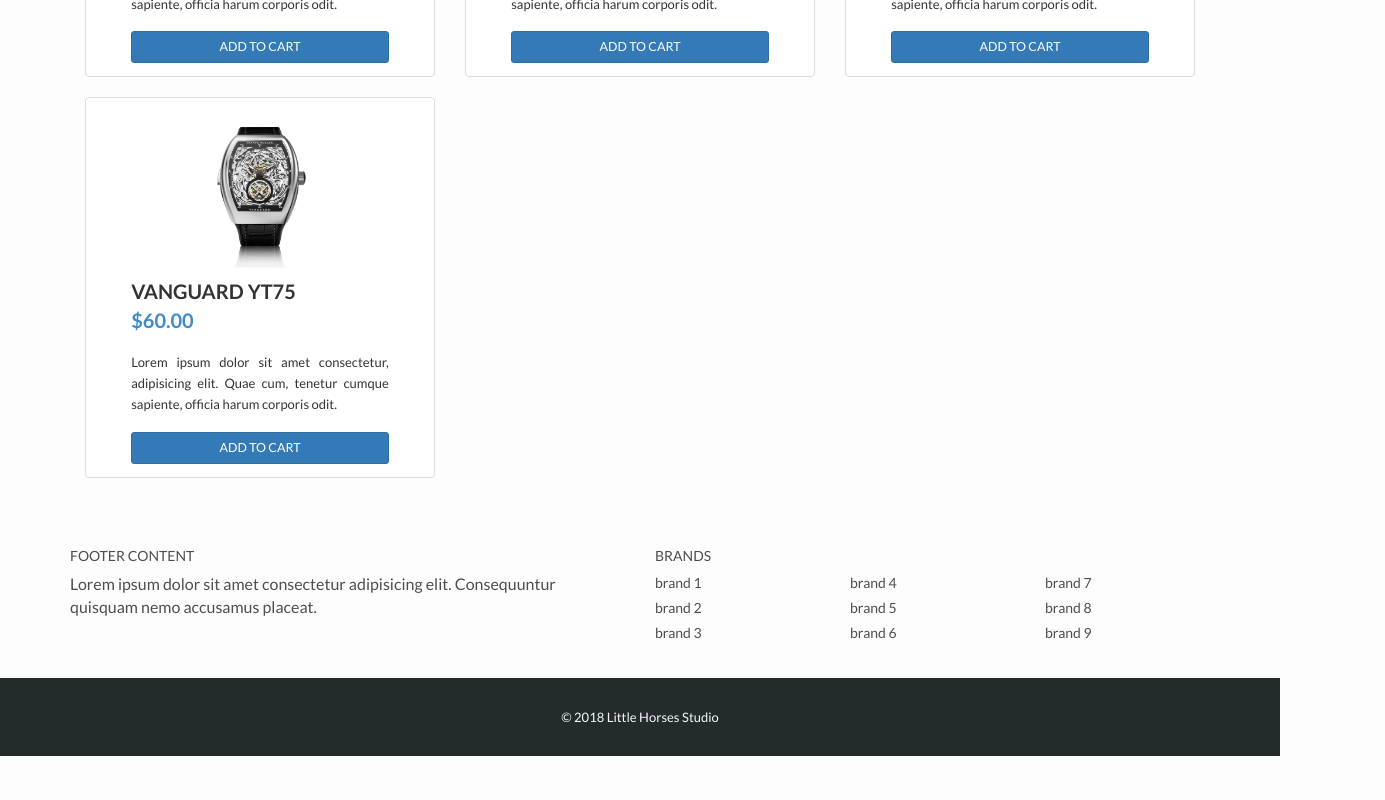
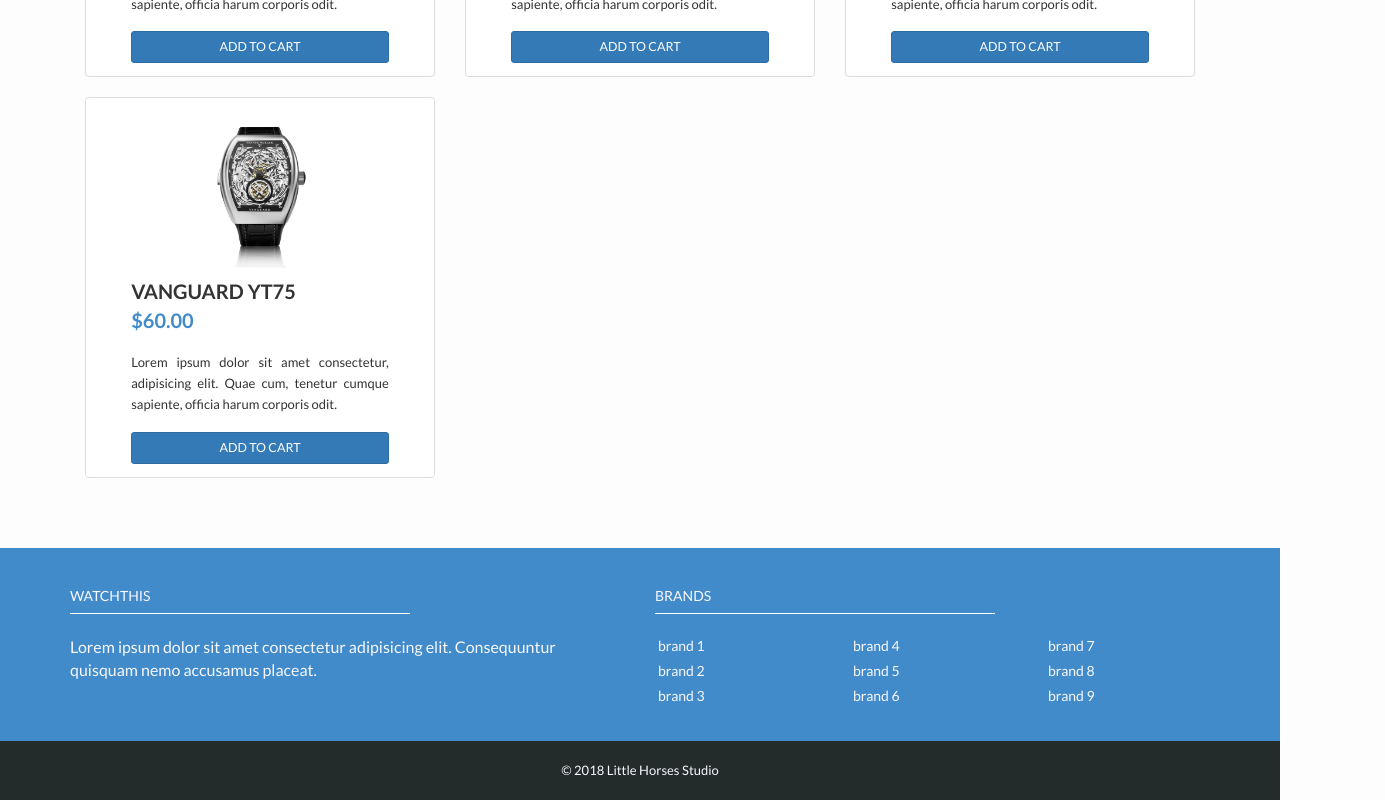
Before and after one commit to BartZAU/watchstore-react, a React (Create React App) app in the folder watchstore-react-redux/: page / in a window 1280 px wide. Shown: the part 1002-1802 px from the top of the page, 1385 px wide, since content can reach past the window. Before the commit the page ends 1758 px from the top, so only its background shows below. Built offline with nearby package versions, Linux system fonts and the light colour scheme.

Commit message:
footer finished

```diff
--- a/watchstore-react-redux/src/components/Checkout.js
+++ b/watchstore-react-redux/src/components/Checkout.js
@@ -53,7 +53,7 @@ export default class Checkout extends Component {
                 </div>
               </Col>
 
-              <Col xs={12}>
+              <Col xs={4}>
                 <div className="checkout-summary">
                   <h5 className="sub-heading">PAYMENT SUMMARY</h5>
                 </div>
--- a/watchstore-react-redux/src/components/Footer.css
+++ b/watchstore-react-redux/src/components/Footer.css
@@ -1,5 +1,9 @@
+.footer-wrapper {
+  background: #428bca;
+}
+
 .footer-content {
-  padding-top: 4rem;
+  padding-top: 3rem;
   padding-bottom: 3rem;
   padding-left: 15px;
 }
@@ -15,11 +19,37 @@
   margin-bottom: 5px;
 }
 
+.footer-brand-list li a {
+  padding: 3px;
+}
+
+.footer-brand-list li a:hover {
+  color: #4e4e4e;
+}
+
+.footer-content {
+  background: #428bca;
+  color: #f8f8ff;
+}
+
+.footer-content a {
+  text-decoration: none;
+  color: #f8f8ff;
+}
+
+.footer-content h5 {
+  padding-bottom: 1rem;
+  margin-bottom: 2.25rem;
+  border-bottom: 1px solid #fff;
+  width: 340px;
+}
+
 .footer-copyright {
   text-align: center;
   font-size: 13px;
   color: #f8f8ff;
   background: #232b2b;
+  padding: 2rem 0;
 }
 
 .footer-copyright a {
--- a/watchstore-react-redux/src/components/Footer.js
+++ b/watchstore-react-redux/src/components/Footer.js
@@ -9,7 +9,7 @@ const Footer = () => {
       <Grid className="show-grid footer-content">
         <Row>
           <Col xs={6}>
-            <h5>FOOTER CONTENT</h5>
+            <h5>WATCHTHIS</h5>
             <p>
               Lorem ipsum dolor sit amet consectetur adipisicing elit.
               Consequuntur quisquam nemo accusamus placeat.
@@ -18,31 +18,49 @@ const Footer = () => {
           <Col xs={2}>
             <h5>BRANDS</h5>
             <ul className="footer-brand-list">
-              <li>brand 1</li>
-              <li>brand 2</li>
-              <li>brand 3</li>
+              <li>
+                <a href="/">brand 1</a>
+              </li>
+              <li>
+                <a href="/">brand 2</a>
+              </li>
+              <li>
+                <a href="/">brand 3</a>
+              </li>
             </ul>
           </Col>
           <Col xs={2}>
             <h5 style={{ visibility: "hidden" }}>BRANDS</h5>
             <ul className="footer-brand-list">
-              <li>brand 4</li>
-              <li>brand 5</li>
-              <li>brand 6</li>
+              <li>
+                <a href="/">brand 4</a>
+              </li>
+              <li>
+                <a href="/">brand 5</a>
+              </li>
+              <li>
+                <a href="/">brand 6</a>
+              </li>
             </ul>
           </Col>
           <Col xs={2}>
             <h5 style={{ visibility: "hidden" }}>BRANDS</h5>
             <ul className="footer-brand-list">
-              <li>brand 7</li>
-              <li>brand 8</li>
-              <li>brand 9</li>
+              <li>
+                <a href="/">brand 7</a>
+              </li>
+              <li>
+                <a href="/">brand 8</a>
+              </li>
+              <li>
+                <a href="/">brand 9</a>
+              </li>
             </ul>
           </Col>
         </Row>
       </Grid>
 
-      <div class="footer-copyright py-3">&copy; 2018 Little Horses Studio</div>
+      <div class="footer-copyright">&copy; 2018 Little Horses Studio</div>
     </footer>
   );
 };
--- a/watchstore-react-redux/src/components/WatchList.css
+++ b/watchstore-react-redux/src/components/WatchList.css
@@ -1,7 +1,7 @@
 .watch-list {
   margin: 0 auto;
   text-align: center;
-  /* padding: 4rem 0; */
+  padding-bottom: 5rem;
 }
 
 /* .thumbnail img {
```
